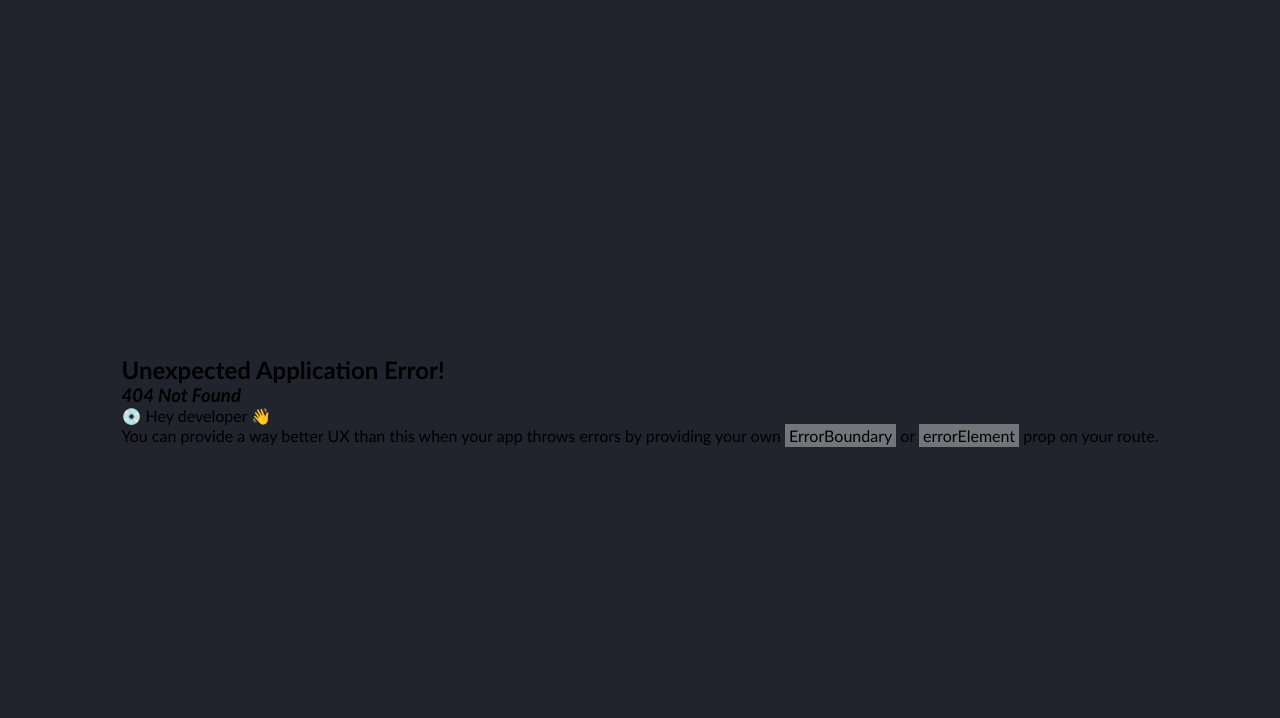
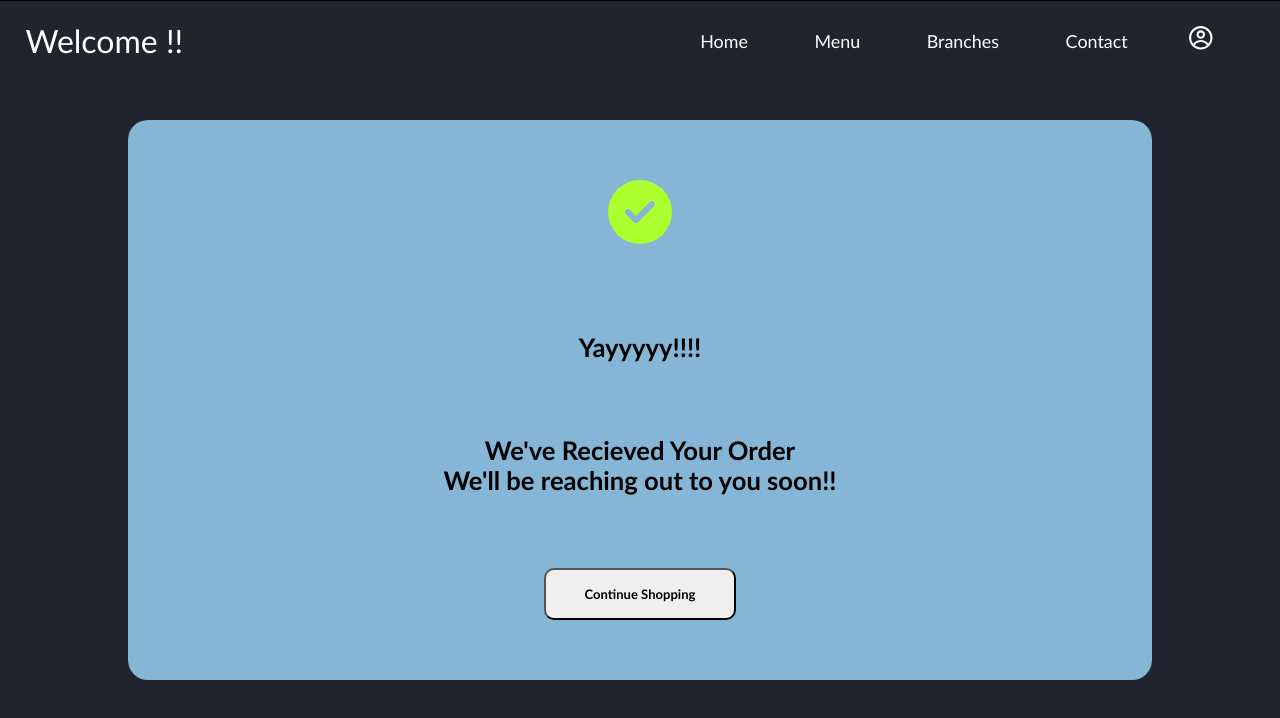
Before and after one commit to Deepu2503S/Restaurant, a React (Vite) app: page /Confirmation in a window 1280 px wide. Before the commit this address had no page. Shown: the top 718 px of the page. Built offline with nearby package versions, Linux system fonts and the light colour scheme.

Commit message:
Final Changes + Confirmation Pages

```diff
--- /dev/null
+++ b/src/Components/Assets/Confirmation.css
@@ -0,0 +1,72 @@
+.placards5 {
+    width: 80vw;
+    height: 70vh;
+    display: flex;
+    justify-content: space-evenly;
+    align-items: center;
+    flex-direction: column;
+    gap: 2vw;
+    padding: 1vw;
+    animation: grow 1s ease-in-out;
+    background-color: rgb(133, 182, 214);
+    text-align: center;
+    border-radius: 20px;
+}
+
+.cnf{
+    font-size: 5vw;
+    color: greenyellow;
+    border-radius: 100%;
+}
+
+.reC{
+    color:black;
+    font-size: 2vw;
+    font-weight: 600;
+}
+
+.continue{
+    width: 15vw;
+    height: 4vw;
+    border-radius: 10px;
+    transition: transform 0.3s ease;
+    font-weight: 900;
+    font-size: 1.02vw;
+}
+
+.continue:hover{
+    background-color: greenyellow;
+    transform: scale(1.2);
+}
+
+@media (max-width:900px){
+    .cnf{
+        font-size: 15vw;
+    }
+
+    .reC{
+        font-size: 4vw;
+    }
+    .continue{
+        width: 25vw;
+        height: 5vh;
+        font-size: 1.8vw;
+
+    }
+}
+
+@media (max-width:500px){
+    .cnf{
+        font-size: 19vw;
+    }
+
+    .reC{
+        font-size: 5vw;
+    }
+    .continue{
+        width: 30vw;
+        height: 5vh;
+        font-size: 2.4vw;
+
+    }
+}
--- /dev/null
+++ b/src/Components/Assets/Confirmation.jsx
@@ -0,0 +1,17 @@
+import React from 'react'
+import './Confirmation.css'
+import { FaCircleCheck } from "react-icons/fa6";
+import { Link } from 'react-router-dom';
+
+const Confirmation = () => {
+  return (
+    <div className="placards5">
+        <div className="cnf"><FaCircleCheck /></div>
+        <div className="reC">Yayyyyy!!!!</div>
+        <div className="reC">We've Recieved Your Order <br /> We'll be reaching out to you soon!!</div>
+        <Link to="/Menu"><button className="continue">Continue Shopping</button></Link>
+    </div>
+  )
+}
+
+export default Confirmation
--- a/src/Components/Assets/Order.jsx
+++ b/src/Components/Assets/Order.jsx
@@ -31,7 +31,7 @@ const Order = () => {
           ))} &nbsp; {ratings}
         </div>
         <div className="buttons1">
-            <button className="huhu1"> Order Now</button>
+            <Link to="/Confirmation"><button className="huhu1"> Order Now</button></Link>
 
             <Link to="/Branches"><button className="huhu1">Dine-In</button></Link>
         </div>
--- a/src/Components/NavBar/Branches.jsx
+++ b/src/Components/NavBar/Branches.jsx
@@ -1,90 +1,137 @@
-import "./Our_Branches.css" ;
-import { FaFacebook,FaTwitter,FaInstagram ,} from "react-icons/fa";
+import { useState } from "react";
+import "./Our_Branches.css";
 import { LuMapPin } from "react-icons/lu";
-import { Link } from "react-router-dom";
 
 const Branches = () => {
+  const [booking1, setBooking1] = useState("Book a Table");
+  const [booking2, setBooking2] = useState("Book a Table");
+  const [booking3, setBooking3] = useState("Book a Table");
+  const [bgColors1, setBgColors1] = useState("BurlyWood");
+  const [bgColors2, setBgColors2] = useState("BurlyWood");
+  const [bgColors3, setBgColors3] = useState("BurlyWood");
+
+  function handleClick1() {
+    if (booking1 === "Booked") {
+      setBooking1("Book a Table");
+      setBgColors1("BurlyWood");
+    } else {
+      setBooking1("Booked");
+      setBgColors1("greenyellow");
+    }
+  }
+
+  function handleClick2() {
+    if (booking2 === "Booked") {
+      setBooking2("Book a Table");
+      setBgColors2("BurlyWood");
+    } else {
+      setBooking2("Booked");
+      setBgColors2("greenyellow");
+    }
+  }
+
+  function handleClick3() {
+    if (booking3 === "Booked") {
+      setBooking3("Book a Table");
+      setBgColors3("BurlyWood");
+    } else {
+      setBooking3("Booked");
+      setBgColors3("greenyellow");
+    }
+  }
+
   return (
-
     <>
-    {/* <div>Reach All Our Branches</div> */}
       <div className="placards3">
         <div className="cards3">
           <div className="d">
             <div className="name2">Laxmi Nagar , New Delhi</div>
-        <div className="imge"><img src="https://i.pinimg.com/originals/92/88/a5/9288a57e7670c7e1bff27c8866525823.jpg"></img></div>
+            <div className="imge">
+              <img src="https://i.pinimg.com/originals/92/88/a5/9288a57e7670c7e1bff27c8866525823.jpg" alt="Laxmi Nagar Branch"/>
+            </div>
             <div className="info">
               <div className="info1">
-        <div><a className="shorten">Manager: </a>Mr. RK Sharan Gupta</div>
+                <div>
+                  <a className="shorten">Manager: </a>Mr. RK Sharan Gupta
+                </div>
               </div>
               <div className="info1">
-        <div><a className="shorten">Address: </a><LuMapPin/>On Map</div>
+                <div>
+                  <a className="shorten">Address: </a>
+                  <LuMapPin /> On Map
+                </div>
               </div>
               <div className="socialmedia">
-        <p>
-          Open 24 Hours
-        </p>
-        <p>
-          Both Dine In And Delivery Available
-        </p>
+                <p>Open 24 Hours</p>
+                <p>Both Dine In And Delivery Available</p>
               </div>
               <div className="buttons2">
-          <button className="huhu2">Book a Table</button>
+                <button className="huhu2" onClick={handleClick1} style={{ backgroundColor: bgColors1 }}>
+                  {booking1}
+                </button>
               </div>
             </div>
           </div>
           <div className="ss">
-        <div className="name2">Punjabi Bagh,New Delhi</div>
-        <div className="imge"><img src="https://wallpapercave.com/wp/wp1874173.jpg"></img></div>
+            <div className="name2">Punjabi Bagh, New Delhi</div>
+            <div className="imge">
+              <img src="https://wallpapercave.com/wp/wp1874173.jpg" alt="Punjabi Bagh Branch"/>
+            </div>
             <div className="info">
               <div className="info1">
-        <div ><a className="shorten">Manager: </a>Mr Neeraj Chauhan</div>
+                <div>
+                  <a className="shorten">Manager: </a>Mr Neeraj Chauhan
+                </div>
               </div>
               <div className="info1">
-        <div><a className="shorten">Address: </a><LuMapPin/>On Map</div>
+                <div>
+                  <a className="shorten">Address: </a>
+                  <LuMapPin /> On Map
                 </div>
-
+              </div>
               <div className="socialmedia">
-        <p>
-          Open 24 Hours
-        </p>
-        <p>
-          Dine In Available
-        </p>
+                <p>Open 24 Hours</p>
+                <p>Dine In Available</p>
               </div>
               <div className="buttons2">
-          <button className="huhu2">Book a Table</button>
+                <button className="huhu2" onClick={handleClick2} style={{ backgroundColor: bgColors2 }}>
+                  {booking2}
+                </button>
               </div>
             </div>
           </div>
           <div className="sm">
-        <div className="name2">Rajendra Nagar,New Delhi</div>
-        <div className="imge"><img src="https://biancas-blog.de/wp-content/uploads/2015/09/Matsuhia-Munich-Mandarin-Oriental-Restaurant-Bar-5a.jpg"></img></div>
+            <div className="name2">Rajendra Nagar, New Delhi</div>
+            <div className="imge">
+              <img src="https://biancas-blog.de/wp-content/uploads/2015/09/Matsuhia-Munich-Mandarin-Oriental-Restaurant-Bar-5a.jpg" alt="Rajendra Nagar Branch"/>
+            </div>
             <div className="info">
               <div className="info1">
-        <div><a className="shorten">Manager: </a>Mr Raman Jha</div>
+                <div>
+                  <a className="shorten">Manager: </a>Mr Raman Jha
+                </div>
               </div>
               <div className="info1">
-        <div><a className="shorten">Address: </a><LuMapPin/>On Map</div>
+                <div>
+                  <a className="shorten">Address: </a>
+                  <LuMapPin /> On Map
+                </div>
               </div>
               <div className="socialmedia">
-        <p>
-          Open 24 Hours
-        </p>
-        <p>
-          Both Dine In And Delivery Available
-        </p>
+                <p>Open 24 Hours</p>
+                <p>Both Dine In And Delivery Available</p>
               </div>
               <div className="buttons2">
-          <button className="huhu2">Book a Table</button>
+                <button className="huhu2" onClick={handleClick3} style={{ backgroundColor: bgColors3 }}>
+                  {booking3}
+                </button>
               </div>
             </div>
           </div>
-
         </div>
       </div>
     </>
-  )
-}
+  );
+};
 
-export default Branches
+export default Branches;
--- a/src/Components/NavBar/Menu.jsx
+++ b/src/Components/NavBar/Menu.jsx
@@ -88,9 +88,7 @@ const Menu = () => {
       <div className="placards1">
         {cardData.map((card, index) => (
           <div className="card" key={index}>
-            <img src={card.img} alt={card.name} className="dishimg"/>
-
-            <div className="dishtext">
+            <img src={card.img} alt={card.name} />
             <h1 className="name">{card.name}</h1>
             <h6 style={styles1}>{card.description}</h6>
 
@@ -112,7 +110,7 @@ const Menu = () => {
                   {statuses[index]}
                 </button>
               ) : (
-                <div>
+                <div >
                   <button onClick={() => handleDecrement(index)} className="incdec"> - </button>
                   <span className="quantity">{quantities[index]}</span>
                   <button onClick={() => handleIncrement(index)} className="incdec">+</button>
@@ -123,7 +121,6 @@ const Menu = () => {
               </div>
               <button className="b4" onClick={() => move(index)}>Order Now</button>
             </div>
-            </div>
           </div>
         ))}
       </div>
--- a/src/index.css
+++ b/src/index.css
@@ -162,21 +162,22 @@ body {
     box-shadow: 0 0 1vw black;
     border-radius: 3vw;
     margin: 3vw 0;
-    /* display: flex;
+    display: flex;
     flex-direction: column;
     align-items: center;
-    justify-content: space-evenly; */
-    /* padding: 2vw; */
-    /* animation: lgbt 12s infinite ; */
+    justify-content: space-evenly;
+    padding: 2vw;
+    animation: lgbt 12s infinite ;
     transition: transform 0.2s ease-in-out, backdrop-filter 0.2s ease-in-out;
     background-color: rgb(189, 189, 223);
     overflow: hidden;
     padding: 0px 2vw;
 }
 
-.card .dishimg{
-    height: 70%
-}
+/* .card .dishimg{
+    height: 70vh;
+    width: 100vw;
+}  */
 
 .card .dishtext{
     height: 40%;
@@ -184,7 +185,7 @@ body {
 
 .card img{
     /* border: 0px solid brown; */
-    height: 55%;
+    height: 55vh;
     width: 100%;
     object-fit: cover;
     object-position: center;
@@ -203,7 +204,7 @@ body {
 .status1 {
     text-decoration: dashed;
     align-items: center;
-    font-size: 1.4vw;
+    font-size: 1.1vw;
     display: flex;
     width: 100%;
     margin: 0vw;
@@ -217,10 +218,11 @@ body {
     font-size: 1vw;
     display: flex;
     width: 100%;
-    gap: 0.2vw;
+    gap: 0.8vw;
     justify-content: space-evenly;
     color: white;
     margin-top: 0.8vw;
+    margin-bottom: 2vw;
 
 }
 
@@ -242,6 +244,7 @@ body {
     margin-top: 2vw;
 }
 
+
 .b4{
     font-family: 'Gill Sans', 'Gill Sans MT', Calibri, 'Trebuchet MS', sans-serif;
     font-size: 1.2vw;
@@ -253,7 +256,11 @@ body {
     margin: 0;
 }
 
-.button:hover {
+.b4:hover{
+    background-color: greenyellow;
+}
+
+.button:hover{
     color: black;
     background-color: white;
 }
@@ -574,14 +581,14 @@ button:hover {
 }
 
 .quantity{
-    padding: 0 2vw;
+    padding: 0 1vw;
     background-color: darkcyan;
     margin: 0 0vw;
     border-radius: 5px;
 }
 
 .incdec{
-    width: 3vw;
+    width: 2vw;
     border-radius: 10px;
 }
 
--- a/src/main.jsx
+++ b/src/main.jsx
@@ -11,6 +11,7 @@ import Home from './Components/NavBar/Home.jsx';
 import Contact from './Components/NavBar/Contact.jsx';
 import Order from './Components/Assets/Order.jsx';
 import Branches from './Components/NavBar/Branches.jsx';
+import Confirmation from './Components/Assets/Confirmation.jsx';
 
 
 const router = createBrowserRouter([
@@ -50,6 +51,10 @@ const router = createBrowserRouter([
         path : 'Branches',
         element :<Branches />,
       },
+      {
+        path : 'Confirmation',
+        element :<Confirmation/>,
+      },
     ],
   },
 ]);
```
Lines whose indentation alone changed are shown as unchanged.
